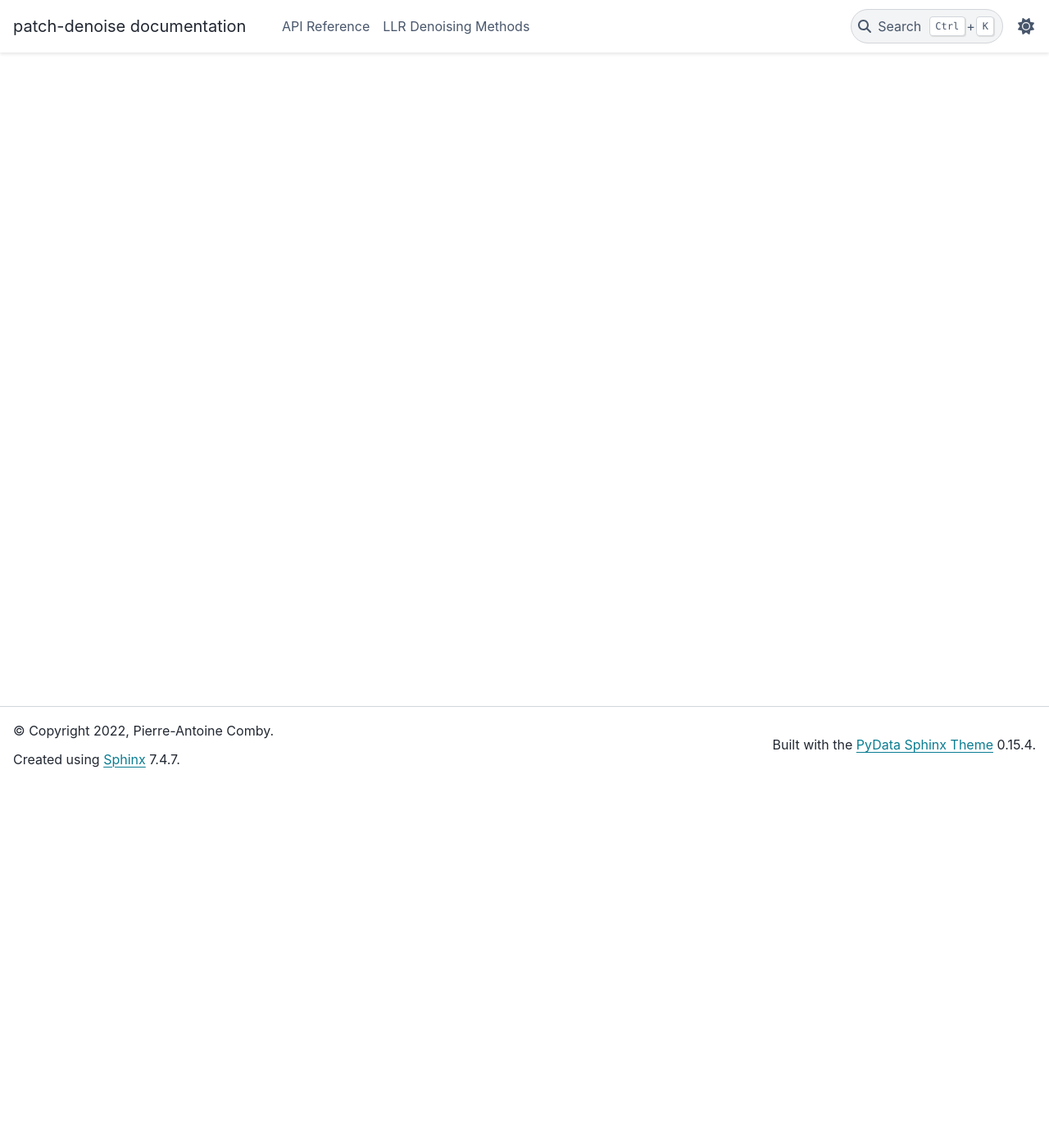
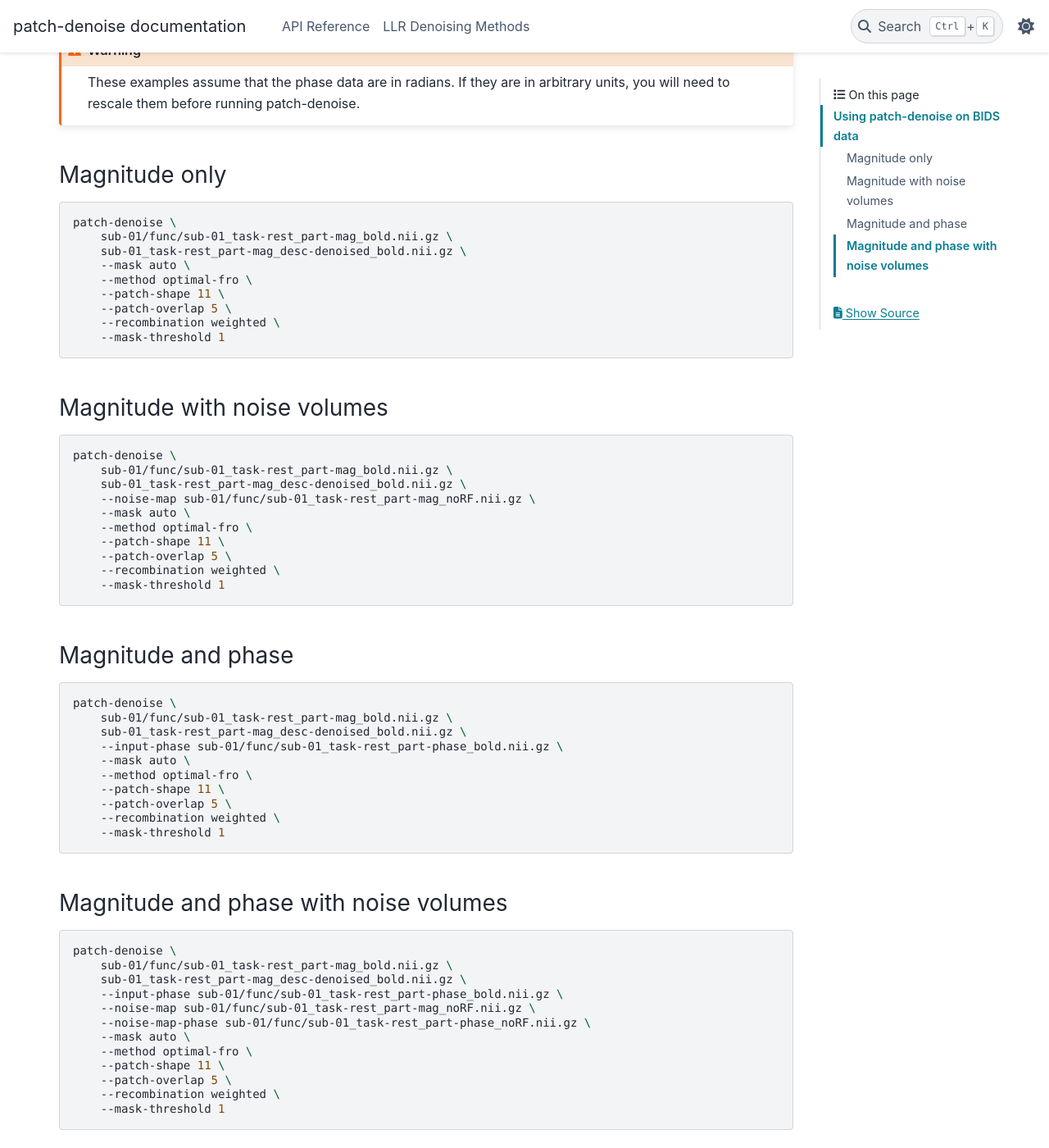
Before and after one commit to paquiteau/patch-denoising, a Sphinx documentation site: the page built from docs/usage.rst, in a window 1280 px wide and 1400 px high, scrolled down 445 px. Shown: the whole window at 82% size. Built offline with Sphinx 7.4.7 and the PyData theme 0.15.4, drawn with Linux system fonts in a browser that asks for light colours; pages that are not in the unit, such as notebooks, are missing from menus.

Commit message:
Update usage.rst

```diff
--- a/docs/usage.rst
+++ b/docs/usage.rst
@@ -9,3 +9,82 @@ but it can take advantage of reconstructed phase data and/or noise volumes.
    :ref: patch_denoise.bindings.cli._get_parser
    :prog: patch-denoise
    :func: _get_parser
+
+
+================================
+Using patch-denoise on BIDS data
+================================
+
+.. warning::
+    These examples assume that the phase data are in radians.
+    If they are in arbitrary units,
+    you will need to rescale them before running patch-denoise.
+
+
+Magnitude only
+==============
+
+.. code-block:: bash
+
+    patch-denoise \
+        sub-01/func/sub-01_task-rest_part-mag_bold.nii.gz \
+        sub-01_task-rest_part-mag_desc-denoised_bold.nii.gz \
+        --mask auto \
+        --method optimal-fro \
+        --patch-shape 11 \
+        --patch-overlap 5 \
+        --recombination weighted \
+        --mask-threshold 1
+
+
+Magnitude with noise volumes
+============================
+
+.. code-block:: bash
+
+    patch-denoise \
+        sub-01/func/sub-01_task-rest_part-mag_bold.nii.gz \
+        sub-01_task-rest_part-mag_desc-denoised_bold.nii.gz \
+        --noise-map sub-01/func/sub-01_task-rest_part-mag_noRF.nii.gz \
+        --mask auto \
+        --method optimal-fro \
+        --patch-shape 11 \
+        --patch-overlap 5 \
+        --recombination weighted \
+        --mask-threshold 1
+
+
+Magnitude and phase
+===================
+
+.. code-block:: bash
+
+    patch-denoise \
+        sub-01/func/sub-01_task-rest_part-mag_bold.nii.gz \
+        sub-01_task-rest_part-mag_desc-denoised_bold.nii.gz \
+        --input-phase sub-01/func/sub-01_task-rest_part-phase_bold.nii.gz \
+        --mask auto \
+        --method optimal-fro \
+        --patch-shape 11 \
+        --patch-overlap 5 \
+        --recombination weighted \
+        --mask-threshold 1
+
+
+Magnitude and phase with noise volumes
+======================================
+
+.. code-block:: bash
+
+    patch-denoise \
+        sub-01/func/sub-01_task-rest_part-mag_bold.nii.gz \
+        sub-01_task-rest_part-mag_desc-denoised_bold.nii.gz \
+        --input-phase sub-01/func/sub-01_task-rest_part-phase_bold.nii.gz \
+        --noise-map sub-01/func/sub-01_task-rest_part-mag_noRF.nii.gz \
+        --noise-map-phase sub-01/func/sub-01_task-rest_part-phase_noRF.nii.gz \
+        --mask auto \
+        --method optimal-fro \
+        --patch-shape 11 \
+        --patch-overlap 5 \
+        --recombination weighted \
+        --mask-threshold 1
```
